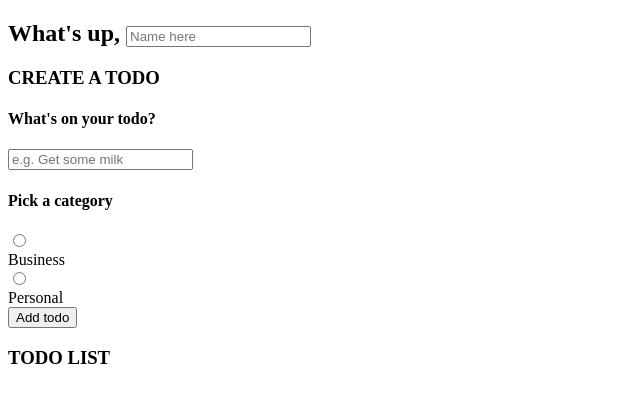
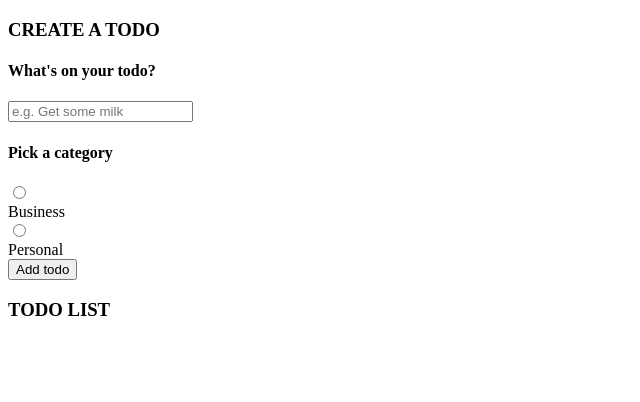
Before and after one commit to JGrineau/to-do-app, a plain HTML site: page index.html in a window 1280 px wide. Shown: the whole page, without its empty margins (0-640 px from the left). Drawn offline with Linux system fonts and the light colour scheme.

Commit message:
update on JS and HTML

```diff
--- a/index.html
+++ b/index.html
@@ -20,14 +20,6 @@
   <body>
     <!-- App Wrapper -->
     <main class="app">
-      <!-- Greeting -->
-      <section class="greeting">
-        <h2 class="title">
-          What's up, <input type="text" id="name" placeholder="Name here" />
-        </h2>
-      </section>
-      <!-- End of Greeting -->
-
       <!-- New Todo -->
       <section class="create-todo">
         <h3>CREATE A TODO</h3>
@@ -79,7 +71,7 @@
     <!-- End of App Wrapper -->
 
     <!-- JS Import -->
-    <script src="main.js"></script>
+    <script src="script.js"></script>
     <!-- End of JS Import -->
   </body>
 </html>
```
